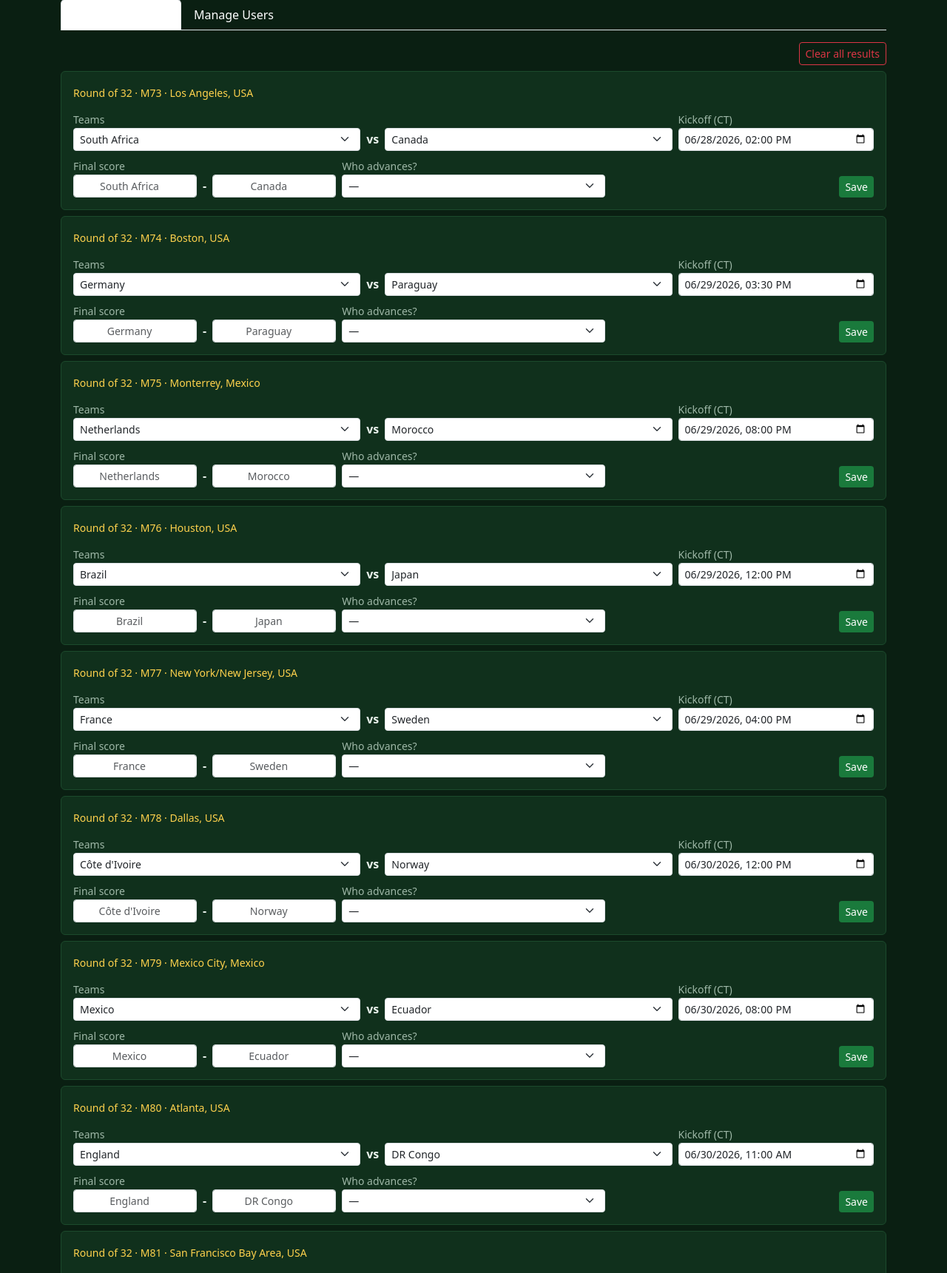
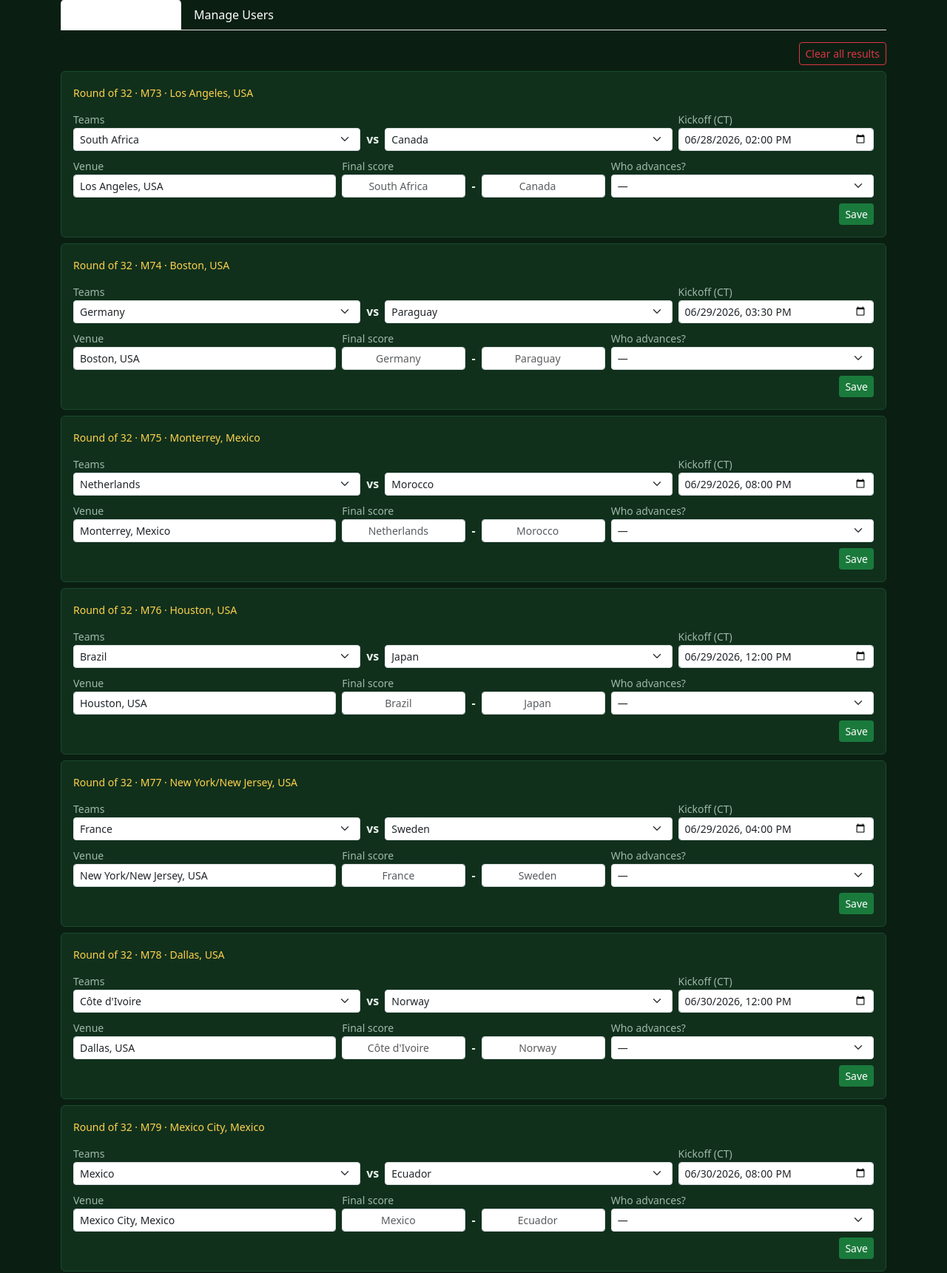
Before and after one commit to yurifleon/WC-forecast, a Flask app: page /admin in a window 1280 px wide. Shown: the part 131-1852 px from the top of the page at 74% size. Run offline with Flask 3, Linux system fonts and the light colour scheme; the visitor is signed in with stand-in values (Sample User, id 1).

Commit message:
Admin: editable venue field + one-shot R16 venue/kickoff correction
Add a Venue input to the admin match form and persist it in save_match
(venue was display-only, so live venues couldn't be corrected via the UI).
Also add a one-shot migrate_data block that force-overwrites R16 venue +
kickoff_utc from MATCH_SCHEDULE — the fill-if-empty backfill can't touch the
stale non-null values already on the live disk. Scoped to R16 + those two
fields; teams/scores/other rounds untouched. Revert the one-shot block once
prod is confirmed corrected.

Co-Authored-By: Claude Opus 4.8 <noreply@anthropic.com>

```diff
--- a/app.py
+++ b/app.py
@@ -567,6 +567,20 @@ def migrate_data(data):
         for field, value in sched.items():
             if m.get(field) is None:
                 m[field] = value
+                changed = True
+
+    # ONE-SHOT (revert after live deploy confirms): force-correct R16 venue +
+    # kickoff on the live disk, which fill-if-empty above can't touch (stale
+    # non-null values seeded from the pre-R16 schedule). Scoped to R16 and to
+    # these two cosmetic/deadline fields only — teams/scores/other rounds are
+    # left alone, so predictions are unaffected. Remove once prod is corrected.
+    for m in data["matches"]:
+        if m["round"] != "r16":
+            continue
+        sched = MATCH_SCHEDULE.get(m["id"], {})
+        for field in ("venue", "kickoff_utc"):
+            if field in sched and m.get(field) != sched[field]:
+                m[field] = sched[field]
                 changed = True
 
     if changed:
@@ -1146,6 +1160,7 @@ def admin():
             if m:
                 m["home_team"] = (request.form.get("home_team") or "").strip() or None
                 m["away_team"] = (request.form.get("away_team") or "").strip() or None
+                m["venue"] = (request.form.get("venue") or "").strip() or None
                 m["kickoff_utc"] = parse_admin_kickoff(request.form.get("kickoff"))
 
                 scores = {}
--- a/templates/admin.html
+++ b/templates/admin.html
@@ -69,6 +69,10 @@
           </div>
 
           <div class="col-md-4">
+            <label class="small text-muted">{{ _("Venue") }}</label>
+            <input class="form-control form-control-sm" type="text" name="venue" value="{{ m.venue or '' }}">
+          </div>
+          <div class="col-md-4">
             <label class="small text-muted">{{ _("Final score") }}</label>
             <div class="d-flex align-items-center gap-2">
               <input class="form-control form-control-sm text-center" type="number" min="0" name="home_score"
@@ -86,7 +90,7 @@
               {% if m.away_team %}<option value="{{ m.away_team }}" {{ 'selected' if m.advanced_team == m.away_team }}>{{ m.away_team }}</option>{% endif %}
             </select>
           </div>
-          <div class="col-md-4 text-end">
+          <div class="col-12 text-end">
             <button class="btn btn-sm btn-wc" type="submit">{{ _("Save") }}</button>
           </div>
         </form>
--- a/translations.py
+++ b/translations.py
@@ -96,6 +96,7 @@ SPANISH_TRANSLATIONS = {
     "Home team": "Equipo local",
     "Away team": "Equipo visitante",
     "Kickoff": "Inicio",
+    "Venue": "Sede",
     "Match updated.": "Partido actualizado.",
     "Result saved.": "Resultado guardado.",
     "Match saved.": "Partido guardado.",
```
